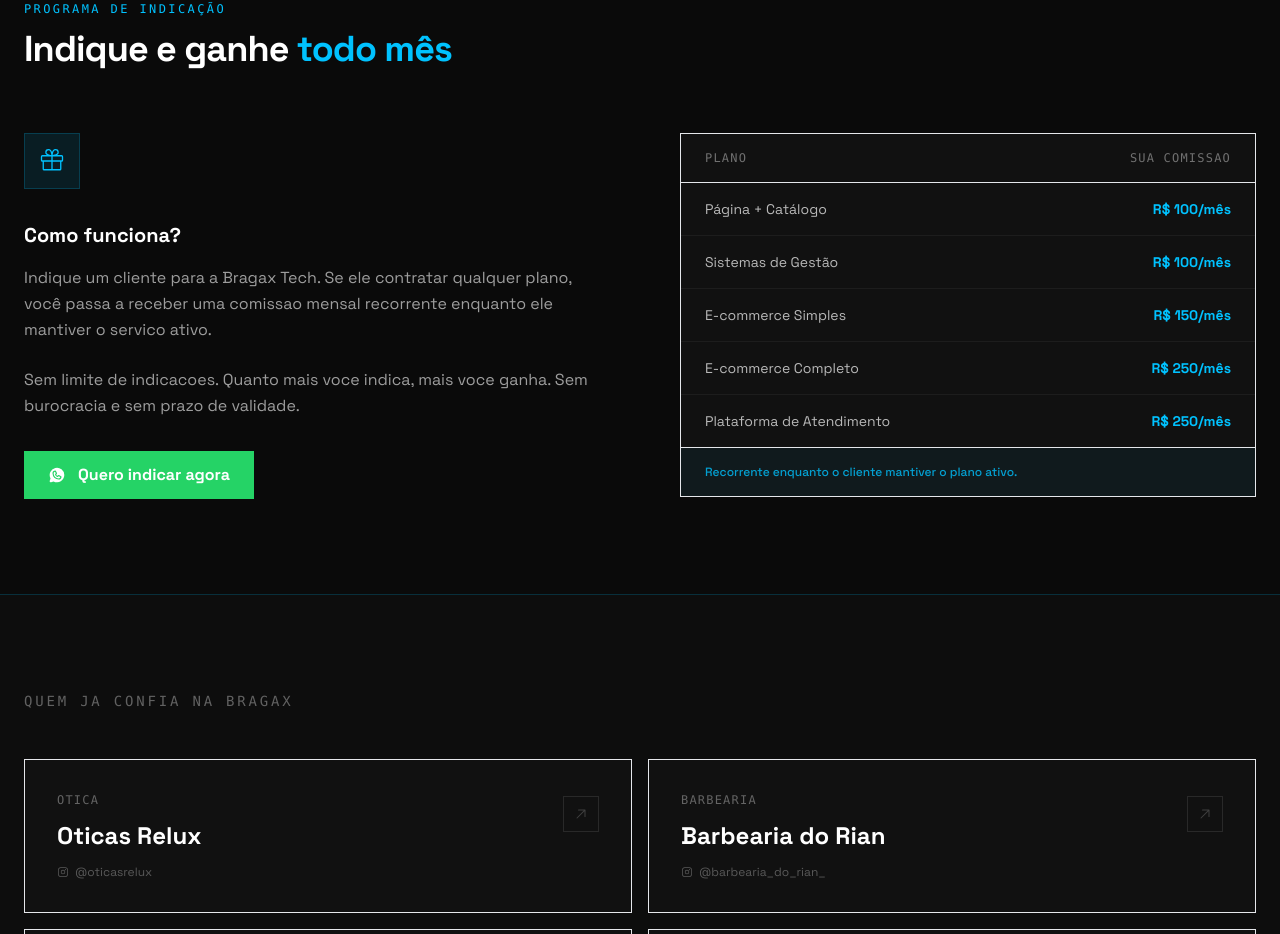
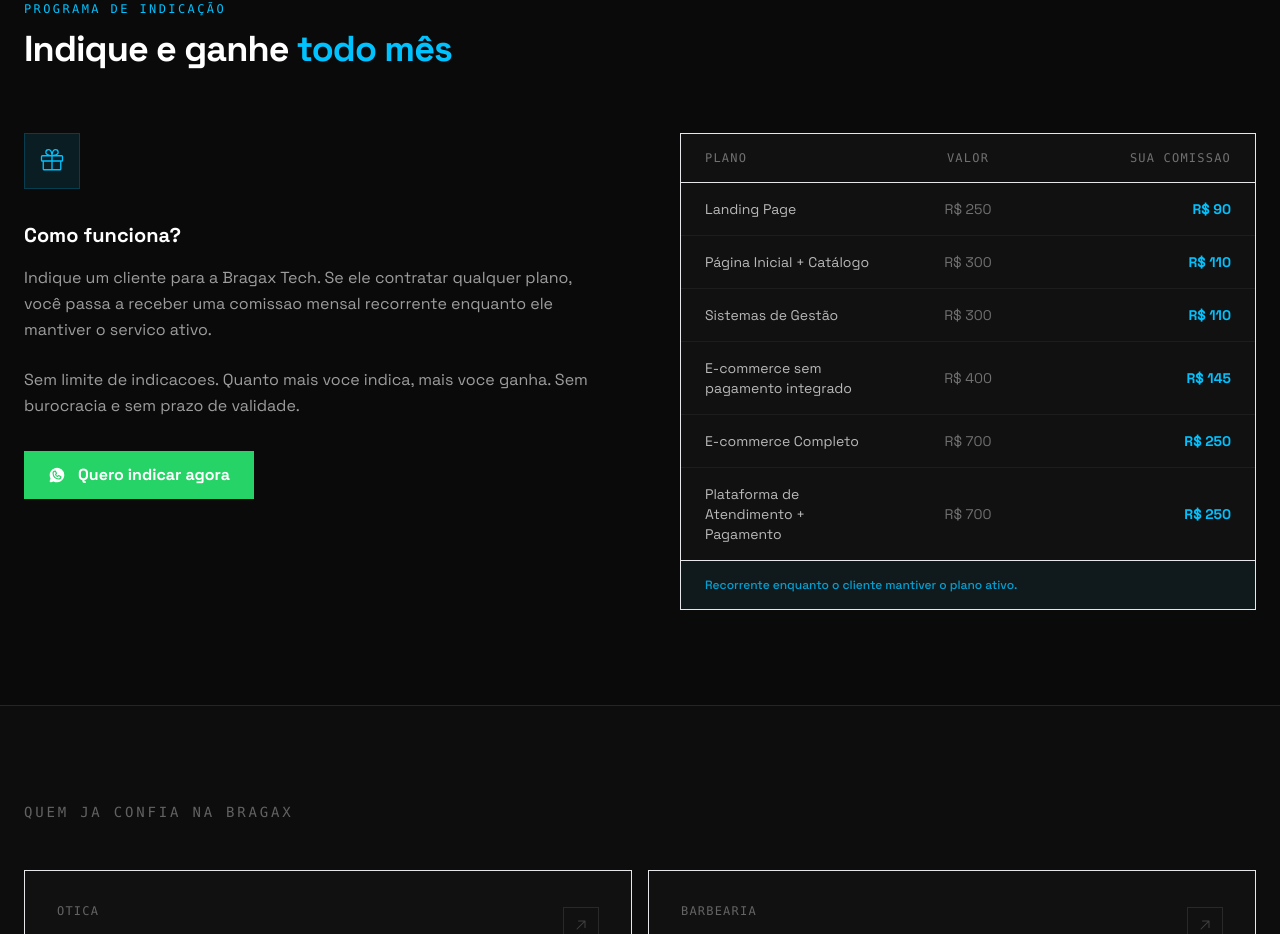
Before and after one commit to braga0013/bragax, a React (Vite) app: page / in a window 1280 px wide. Shown: the part 4171-5105 px from the top of the page. Built offline with nearby package versions, Linux system fonts and the light colour scheme.

Commit message:
Update referral commission table with correct values and add value column

```diff
--- a/src/components/Referral.tsx
+++ b/src/components/Referral.tsx
@@ -3,11 +3,12 @@
 import { WA_LINK } from '../constants'
 
 const commissions = [
-  { plan: 'Página + Catálogo', commission: 'R$ 100/mês' },
-  { plan: 'Sistemas de Gestão', commission: 'R$ 100/mês' },
-  { plan: 'E-commerce Simples', commission: 'R$ 150/mês' },
-  { plan: 'E-commerce Completo', commission: 'R$ 250/mês' },
-  { plan: 'Plataforma de Atendimento', commission: 'R$ 250/mês' },
+  { plan: 'Landing Page', value: 'R$ 250', commission: 'R$ 90' },
+  { plan: 'Página Inicial + Catálogo', value: 'R$ 300', commission: 'R$ 110' },
+  { plan: 'Sistemas de Gestão', value: 'R$ 300', commission: 'R$ 110' },
+  { plan: 'E-commerce sem pagamento integrado', value: 'R$ 400', commission: 'R$ 145' },
+  { plan: 'E-commerce Completo', value: 'R$ 700', commission: 'R$ 250' },
+  { plan: 'Plataforma de Atendimento + Pagamento', value: 'R$ 700', commission: 'R$ 250' },
 ]
 
 export function Referral() {
@@ -82,11 +83,10 @@
             transition={{ duration: 0.7, delay: 0.1, ease: [0.16, 1, 0.3, 1] }}
             className="bg-[#111111] border border-white/8"
           >
-            <div className="px-6 py-4 border-b border-white/8 flex justify-between items-center">
+            <div className="px-6 py-4 border-b border-white/8 grid grid-cols-3 gap-2">
               <span className="text-xs font-mono uppercase tracking-widest text-white/40">Plano</span>
-              <span className="text-xs font-mono uppercase tracking-widest text-white/40">
-                Sua Comissao
-              </span>
+              <span className="text-xs font-mono uppercase tracking-widest text-white/40 text-center">Valor</span>
+              <span className="text-xs font-mono uppercase tracking-widest text-white/40 text-right">Sua Comissao</span>
             </div>
 
             <div className="divide-y divide-white/5">
@@ -101,10 +101,11 @@
                     delay: 0.2 + i * 0.06,
                     ease: [0.16, 1, 0.3, 1],
                   }}
-                  className="flex items-center justify-between px-6 py-4 hover:bg-white/2 transition-colors duration-200"
+                  className="grid grid-cols-3 gap-2 items-center px-6 py-4 hover:bg-white/2 transition-colors duration-200"
                 >
                   <span className="text-sm text-white/70">{item.plan}</span>
-                  <span className="text-sm font-bold text-[#00C2FF]">{item.commission}</span>
+                  <span className="text-sm text-white/40 text-center">{item.value}</span>
+                  <span className="text-sm font-bold text-[#00C2FF] text-right">{item.commission}</span>
                 </motion.div>
               ))}
             </div>
```
